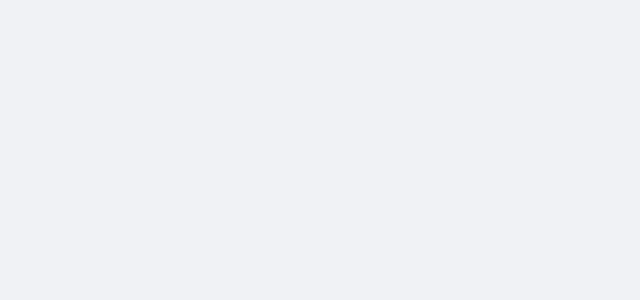
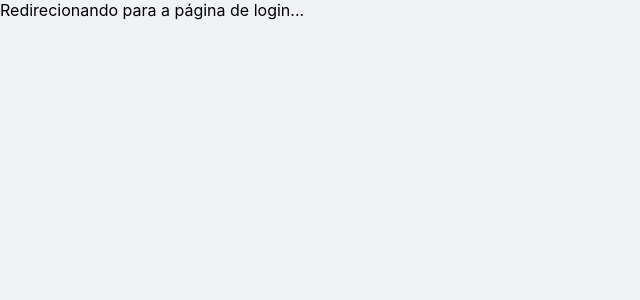
Before and after one commit to mateusgui/HoraDoLixo, a Nuxt app: page / in a window 1280 px wide. Before the commit this address had no page. Shown: the top 300 px of the page, without its empty margins (0-640 px from the left). Built offline with nearby package versions, Linux system fonts and the light colour scheme.

Commit message:
Create index.vue
Criada index.vue para redirecionar para o login

```diff
--- /dev/null
+++ b/pages/index.vue
@@ -0,0 +1,10 @@
+<script setup>
+//redirecionando
+await navigateTo('/login', { redirectCode: 302 });
+</script>
+
+<template>
+  <div>
+    Redirecionando para a página de login...
+  </div>
+</template>
```
